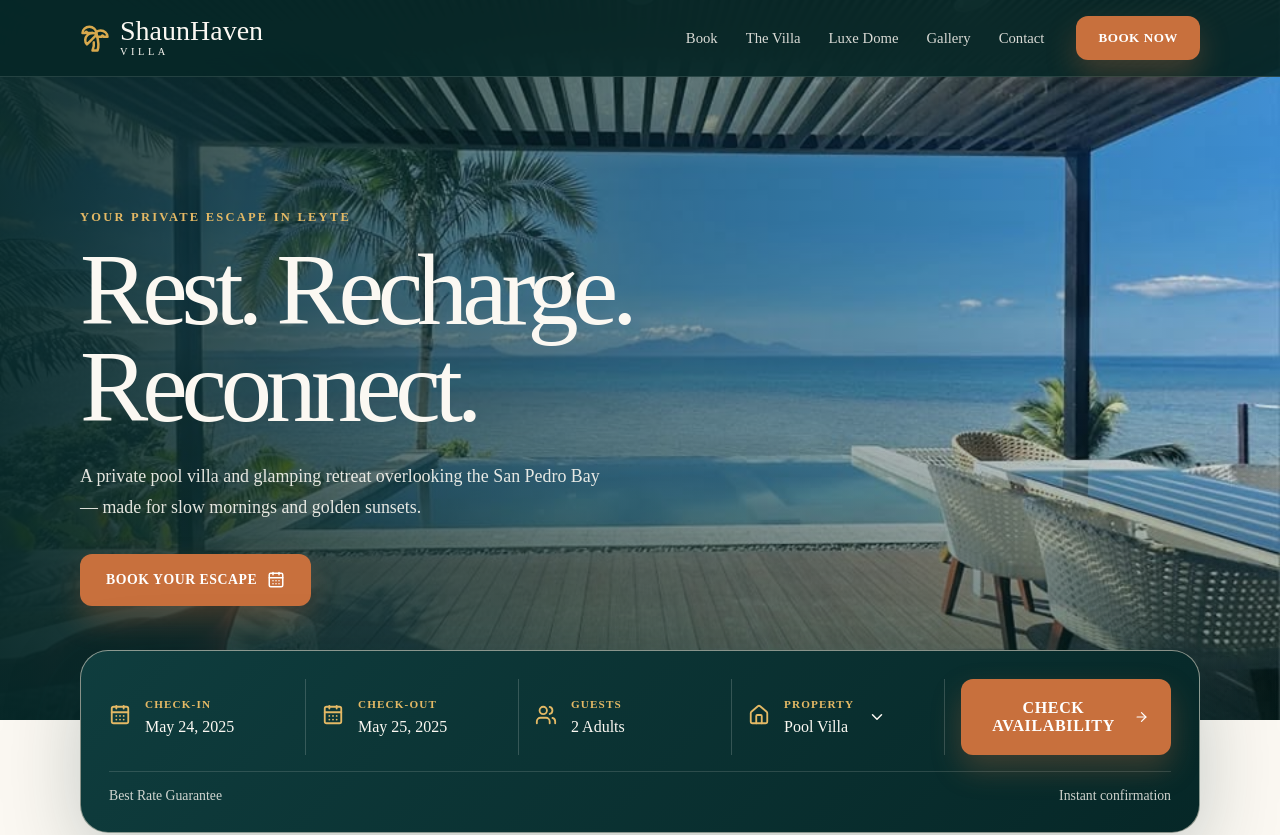
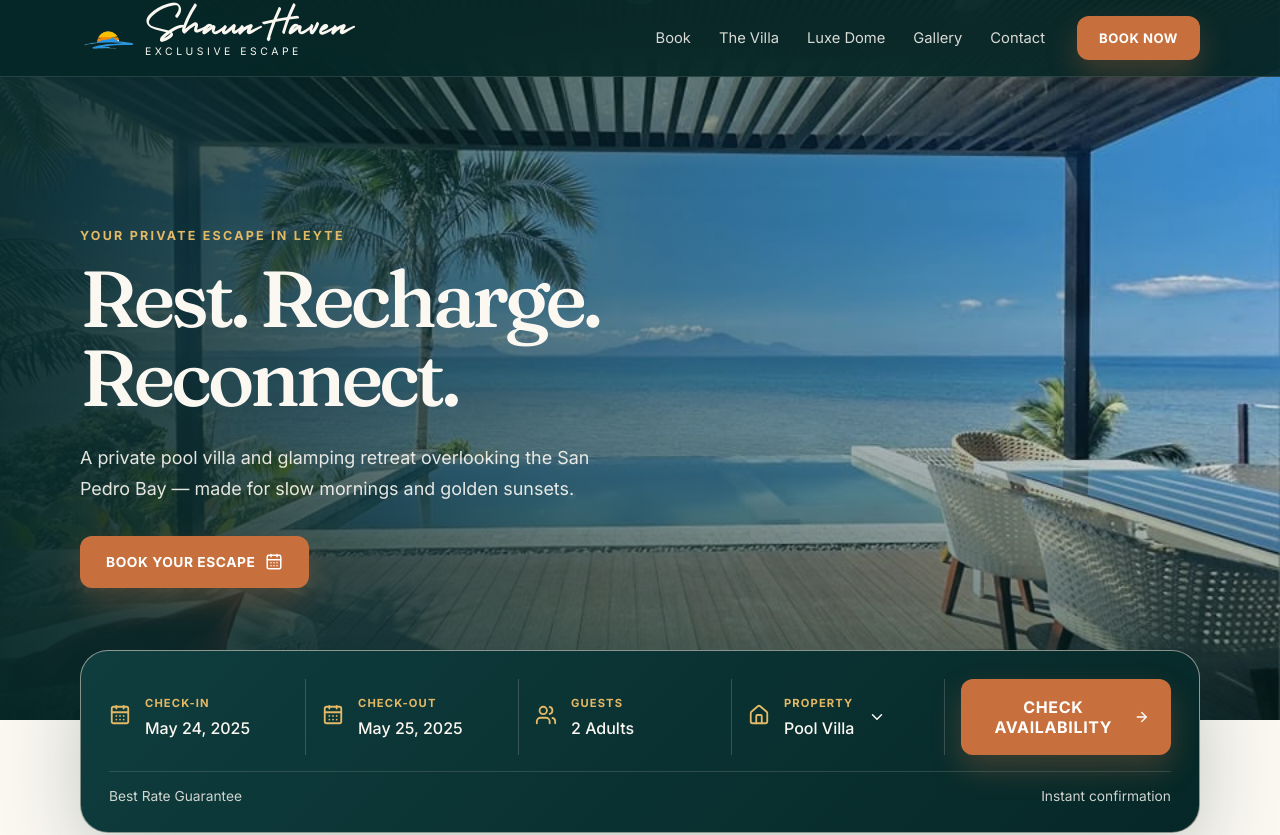
Before and after one commit to dyepsuan/shaunhaven, a Next.js app: page / in a window 1280 px wide. Shown: the top 835 px of the page. Built offline with nearby package versions, Linux system fonts and the light colour scheme.

Commit message:
Polished fonts and logo

```diff
--- a/src/app/globals.css
+++ b/src/app/globals.css
@@ -1,3 +1,11 @@
+@font-face {
+  font-family: "Holiday";
+  src: url("/fonts/HolidayFree.otf") format("opentype");
+  font-weight: 400;
+  font-style: normal;
+  font-display: swap;
+}
+
 :root {
   --teal: #0f3d3e;
   --teal-dark: #062727;
@@ -66,12 +74,20 @@ select {
   color: var(--warm-white);
 }
 
-.brand svg {
-  color: #d8a94d;
+.brandLogo {
+  width: 55px;
+  height: 55px;
+  object-fit: contain;
+  flex: 0 0 auto;
+}
+
+.footerLogo {
+  width: 50px;
+  height: 50px;
 }
 
 .brand span {
-  font-family: var(--font-display), serif;
+  font-family: "Holiday", var(--font-display), serif;
   font-size: 1.75rem;
   line-height: 0.85;
 }
@@ -188,13 +204,15 @@ h3 {
 }
 
 h1 {
-  font-size: clamp(4rem, 8vw, 7.2rem);
-  letter-spacing: -0.06em;
+  font-size: clamp(3rem, 6.2vw, 5.8rem);
+  letter-spacing: -0.055em;
+  line-height: 1;
 }
 
 h2 {
-  font-size: clamp(2.4rem, 4.5vw, 4.8rem);
-  letter-spacing: -0.05em;
+  font-size: clamp(2rem, 3.4vw, 3.8rem);
+  letter-spacing: -0.045em;
+  line-height: 1;
 }
 
 h3 {
--- a/src/app/layout.tsx
+++ b/src/app/layout.tsx
@@ -1,20 +1,23 @@
 import type { Metadata } from "next";
-import { Geist, Geist_Mono } from "next/font/google";
+import { Fraunces, Inter } from "next/font/google";
 import "./globals.css";
 
-const geistSans = Geist({
-  variable: "--font-geist-sans",
+const fraunces = Fraunces({
+  variable: "--font-display",
   subsets: ["latin"],
+  weight: ["400", "500", "600", "700"],
 });
 
-const geistMono = Geist_Mono({
-  variable: "--font-geist-mono",
+const inter = Inter({
+  variable: "--font-body",
   subsets: ["latin"],
+  weight: ["400", "500", "600", "700"],
 });
 
 export const metadata: Metadata = {
   title: "ShaunHaven Exclusive Escape",
-  description: "Indulge in relaxation with a stunning sunset view in this exclusive hilltop sanctuary by the bay between the boundary of San Miguel and Barugo, Leyte.",
+  description:
+    "Indulge in relaxation with a stunning sunset view in this exclusive hilltop sanctuary by the bay between the boundary of San Miguel and Barugo, Leyte.",
 };
 
 export default function RootLayout({
@@ -25,7 +28,8 @@ export default function RootLayout({
   return (
     <html
       lang="en"
-      className={`${geistSans.variable} ${geistMono.variable} h-full antialiased`}
+      suppressHydrationWarning
+      className={`${fraunces.variable} ${inter.variable} h-full antialiased`}
     >
       <body className="min-h-full flex flex-col">{children}</body>
     </html>
--- a/src/app/page.tsx
+++ b/src/app/page.tsx
@@ -3,7 +3,6 @@ import {
   CalendarDays,
   ChevronDown,
   Menu,
-  TreePalm,
   Users,
   Home,
   Waves,
@@ -201,13 +200,20 @@ function Header() {
   return (
     <header className="header">
       <div className="pageShell nav">
-        <a href="#" className="brand">
-          <TreePalm size={30} />
-          <span>
-            ShaunHaven
-            <small>Villa</small>
-          </span>
-        </a>
+      <a href="#" className="brand">
+        <Image
+          src="/images/logo.png"
+          alt="ShaunHaven logo"
+          width={46}
+          height={46}
+          className="brandLogo"
+          priority
+        />
+        <span>
+          ShaunHaven
+          <small>Exclusive Escape</small>
+        </span>
+      </a>
 
         <nav className="desktopNav">
           <a href="#booking">Book</a>
@@ -319,14 +325,21 @@ function Footer() {
     <footer id="contact" className="footer">
       <div className="footerInner pageShell">
         <div>
-          <a href="#" className="brand footerBrand">
-            <TreePalm size={28} />
+          <a href="#" className="brand">
+            <Image
+              src="/images/logo.png"
+              alt="ShaunHaven logo"
+              width={46}
+              height={46}
+              className="brandLogo"
+              priority
+            />
             <span>
               ShaunHaven
-              <small>Villa</small>
+              <small>Exclusive Escape</small>
             </span>
           </a>
-          <p>Your private seaside escape in Leyte. Where comfort meets nature.</p>
+          <p>Indulge in relaxation with a stunning sunset view in this exclusive hilltop sanctuary by the bay between the boundary of San Miguel and Barugo, Leyte.</p>
         </div>
 
         <div>
```
Also changed, not shown: public/fonts/HolidayFree.otf (added), public/images/logo.png (added).
